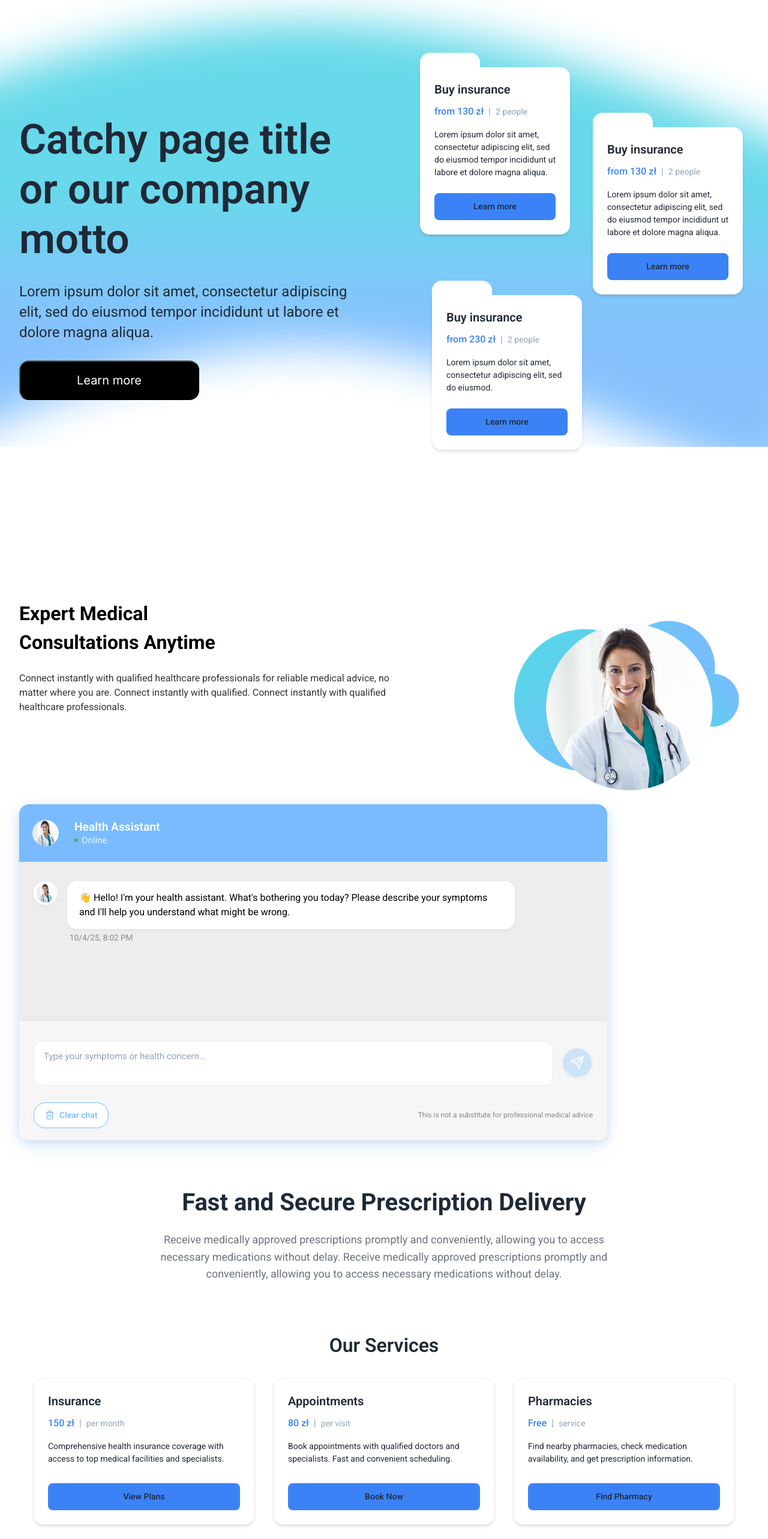
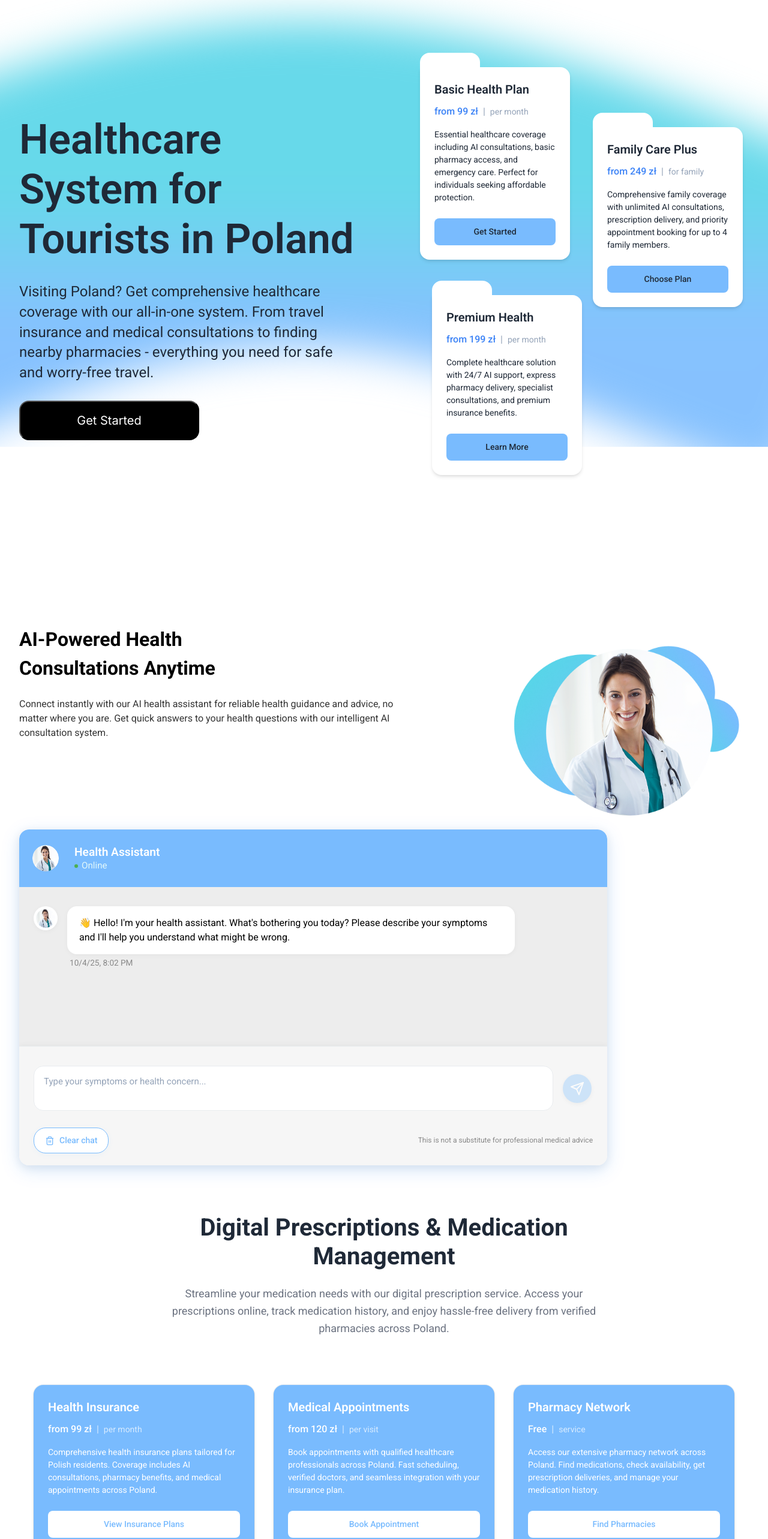
Before and after one commit to mjozefiak/polcare, an Angular app: page / in a window 1280 px wide. Shown: the part 40-2606 px from the top of the page at 60% size. Built offline with nearby package versions, Linux system fonts and the light colour scheme.

Commit message:
feat: implement styles for other

```diff
--- a/src/app/features/landing/landing.component.html
+++ b/src/app/features/landing/landing.component.html
@@ -2,13 +2,12 @@
   <div class="landing-page__container">
     <div class="landing-page__hero">
       <h1 class="landing-page__hero__title">
-        Catchy page title or our company motto
+        Healthcare System for Tourists in Poland
       </h1>
       <p class="landing-page__hero__description">
-        Lorem ipsum dolor sit amet, consectetur adipiscing elit, sed do eiusmod
-        tempor incididunt ut labore et dolore magna aliqua.
+        Visiting Poland? Get comprehensive healthcare coverage with our all-in-one system. From travel insurance and medical consultations to finding nearby pharmacies - everything you need for safe and worry-free travel.
       </p>
-      <button class="button button-secondary">Learn more</button>
+      <button class="button button-secondary">Get Started</button>
     </div>
 
     <!-- Insurance Cards Section -->
@@ -27,13 +26,10 @@
     <div class="chat-section">
       <div class="chat-info">
         <span class="chat-title"
-          >Expert Medical <br />Consultations Anytime</span
+          >AI-Powered Health <br />Consultations Anytime</span
         >
         <span class="chat-description"
-          >Connect instantly with qualified healthcare professionals for
-          reliable medical advice, no matter where you are. Connect instantly
-          with qualified. Connect instantly with qualified healthcare
-          professionals.</span
+          >Connect instantly with our AI health assistant for reliable health guidance and advice, no matter where you are. Get quick answers to your health questions with our intelligent AI consultation system.</span
         >
       </div>
       <div class="chat-image">
@@ -47,13 +43,12 @@
   <div>
     <div class="prescription-section">
       <h2 class="prescription-section__title">
-        Fast and Secure Prescription Delivery
+        Digital Prescriptions & Medication Management
       </h2>
       <p class="prescription-section__description">
-        Receive medically approved prescriptions promptly and conveniently,
-        allowing you to access necessary medications without delay. Receive
-        medically approved prescriptions promptly and conveniently, allowing you
-        to access necessary medications without delay.
+        Streamline your medication needs with our digital prescription service.
+        Access your prescriptions online, track medication history, and enjoy
+        hassle-free delivery from verified pharmacies across Poland.
       </p>
     </div>
   </div>
--- a/src/app/features/landing/landing.component.ts
+++ b/src/app/features/landing/landing.component.ts
@@ -14,28 +14,28 @@ import { ServicesCardComponent } from '../../ui/services-card/services-card.comp
 export class LandingComponent {
   insuranceCards: InsuranceCardData[] = [
     {
-      title: 'Buy insurance',
-      price: 'from 130 zł',
-      people: '2 people',
+      title: 'Basic Health Plan',
+      price: 'from 99 zł',
+      people: 'per month',
       description:
-        'Lorem ipsum dolor sit amet, consectetur adipiscing elit, sed do eiusmod tempor incididunt ut labore et dolore magna aliqua.',
-      buttonText: 'Learn more',
+        'Essential healthcare coverage including AI consultations, basic pharmacy access, and emergency care. Perfect for individuals seeking affordable protection.',
+      buttonText: 'Get Started',
     },
     {
-      title: 'Buy insurance',
-      price: 'from 130 zł',
-      people: '2 people',
+      title: 'Family Care Plus',
+      price: 'from 249 zł',
+      people: 'for family',
       description:
-        'Lorem ipsum dolor sit amet, consectetur adipiscing elit, sed do eiusmod tempor incididunt ut labore et dolore magna aliqua.',
-      buttonText: 'Learn more',
+        'Comprehensive family coverage with unlimited AI consultations, prescription delivery, and priority appointment booking for up to 4 family members.',
+      buttonText: 'Choose Plan',
     },
     {
-      title: 'Buy insurance',
-      price: 'from 230 zł',
-      people: '2 people',
+      title: 'Premium Health',
+      price: 'from 199 zł',
+      people: 'per month',
       description:
-        'Lorem ipsum dolor sit amet, consectetur adipiscing elit, sed do eiusmod.',
-      buttonText: 'Learn more',
+        'Complete healthcare solution with 24/7 AI support, express pharmacy delivery, specialist consultations, and premium insurance benefits.',
+      buttonText: 'Learn More',
     },
   ];
 
--- a/src/app/ui/card/card.component.scss
+++ b/src/app/ui/card/card.component.scss
@@ -82,7 +82,7 @@
 }
 
 .card-button {
-  background: $primary-color;
+  background: #79BBFE;
   color: $text-primary;
   border: none;
   border-radius: 8px;
--- a/src/app/ui/services-card/services-card.component.html
+++ b/src/app/ui/services-card/services-card.component.html
@@ -1,5 +1,4 @@
 <div class="services-container">
-  <h2 class="services-title">Our Services</h2>
   <div class="services-grid">
     <div class="service-card" *ngFor="let service of services">
       <!-- Title -->
--- a/src/app/ui/services-card/services-card.component.scss
+++ b/src/app/ui/services-card/services-card.component.scss
@@ -22,7 +22,7 @@
 }
 
 .service-card {
-  background: $background-primary;
+  background: #79BBFE;
   border-radius: $border-radius-lg;
   padding: 1.5rem;
   box-shadow: 0 4px 6px -1px rgba(0, 0, 0, 0.1),
@@ -46,7 +46,7 @@
 .card-title {
   font-size: 1.25rem;
   font-weight: $font-weight-bold;
-  color: $text-primary;
+  color: white;
   margin: 0 0 0.75rem 0;
   line-height: 1.3;
 }
@@ -58,24 +58,24 @@
   gap: 0.5rem;
 
   .price {
-    color: $primary-color;
+    color: white;
     font-weight: $font-weight-medium;
     font-size: 1rem;
   }
 
   .separator {
-    color: $medium-gray;
+    color: rgba(255, 255, 255, 0.7);
     font-weight: $font-weight-normal;
   }
 
   .people {
-    color: $medium-gray;
+    color: rgba(255, 255, 255, 0.7);
     font-size: 0.875rem;
   }
 }
 
 .card-description {
-  color: $text-primary;
+  color: white;
   font-size: 0.875rem;
   line-height: 1.5;
   margin: 0 0 1.5rem 0;
@@ -84,8 +84,8 @@
 }
 
 .card-button {
-  background: $primary-color;
-  color: $text-primary;
+  background: white;
+  color: #79BBFE;
   border: none;
   border-radius: 8px;
   padding: 0.75rem 1.5rem;
@@ -96,7 +96,7 @@
   width: 100%;
 
   &:hover {
-    background: $primary-light;
+    background: rgba(255, 255, 255, 0.9);
   }
 
   &:active {
--- a/src/app/ui/services-card/services-card.component.ts
+++ b/src/app/ui/services-card/services-card.component.ts
@@ -27,27 +27,27 @@ export class ServicesCardComponent {
 
   services: ServiceCardData[] = [
     {
-      title: 'Insurance',
-      price: '150 zł',
+      title: 'Health Insurance',
+      price: 'from 99 zł',
       people: 'per month',
-      description: 'Comprehensive health insurance coverage with access to top medical facilities and specialists.',
-      buttonText: 'View Plans',
+      description: 'Comprehensive health insurance plans tailored for Polish residents. Coverage includes AI consultations, pharmacy benefits, and medical appointments across Poland.',
+      buttonText: 'View Insurance Plans',
       route: '/insurance'
     },
     {
-      title: 'Appointments',
-      price: '80 zł',
+      title: 'Medical Appointments',
+      price: 'from 120 zł',
       people: 'per visit',
-      description: 'Book appointments with qualified doctors and specialists. Fast and convenient scheduling.',
-      buttonText: 'Book Now',
+      description: 'Book appointments with qualified healthcare professionals across Poland. Fast scheduling, verified doctors, and seamless integration with your insurance plan.',
+      buttonText: 'Book Appointment',
       route: '/appointment'
     },
     {
-      title: 'Pharmacies',
+      title: 'Pharmacy Network',
       price: 'Free',
       people: 'service',
-      description: 'Find nearby pharmacies, check medication availability, and get prescription information.',
-      buttonText: 'Find Pharmacy',
+      description: 'Access our extensive pharmacy network across Poland. Find medications, check availability, get prescription deliveries, and manage your medication history.',
+      buttonText: 'Find Pharmacies',
       route: '/pharmacies'
     }
   ];
```
